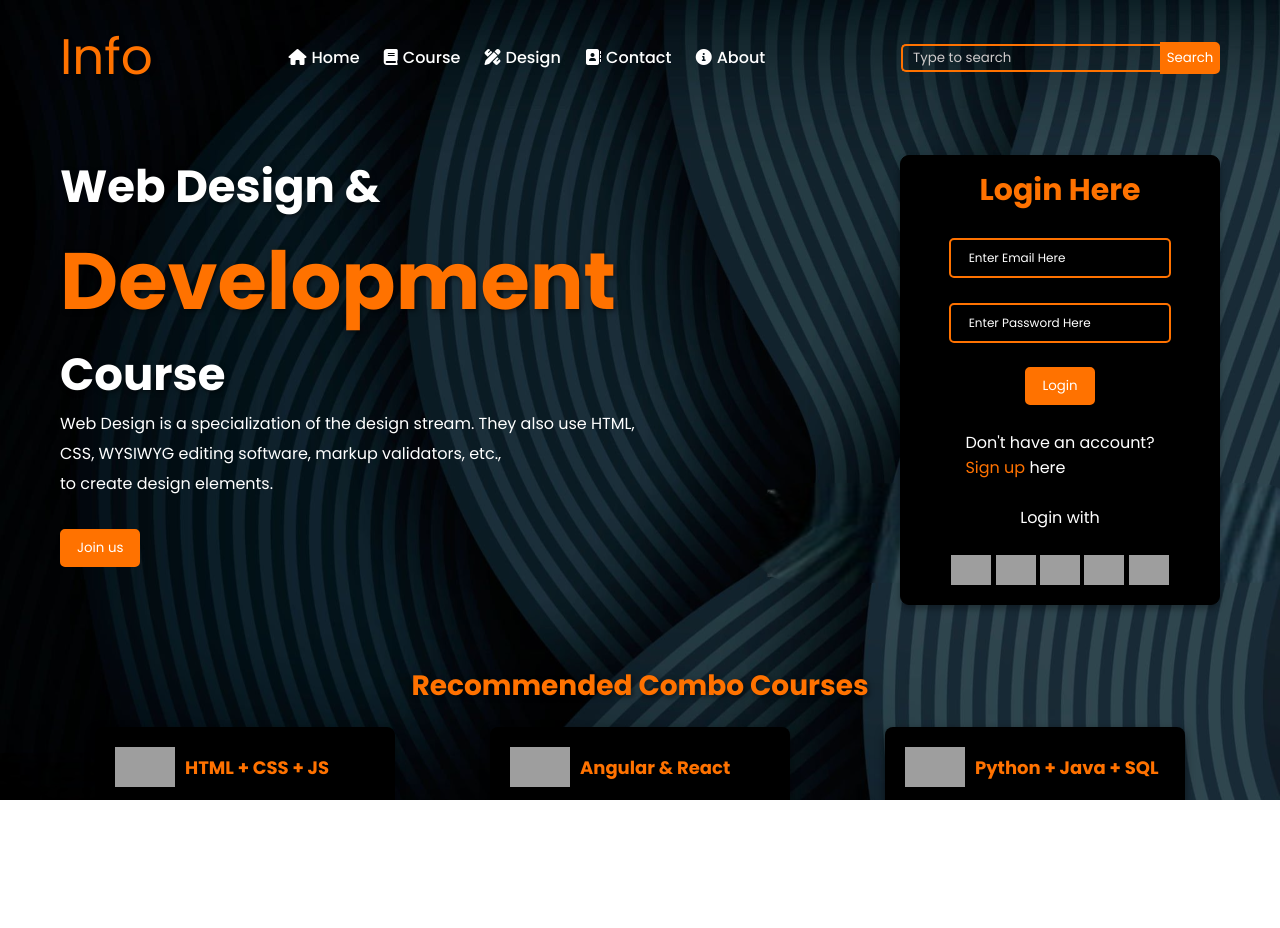
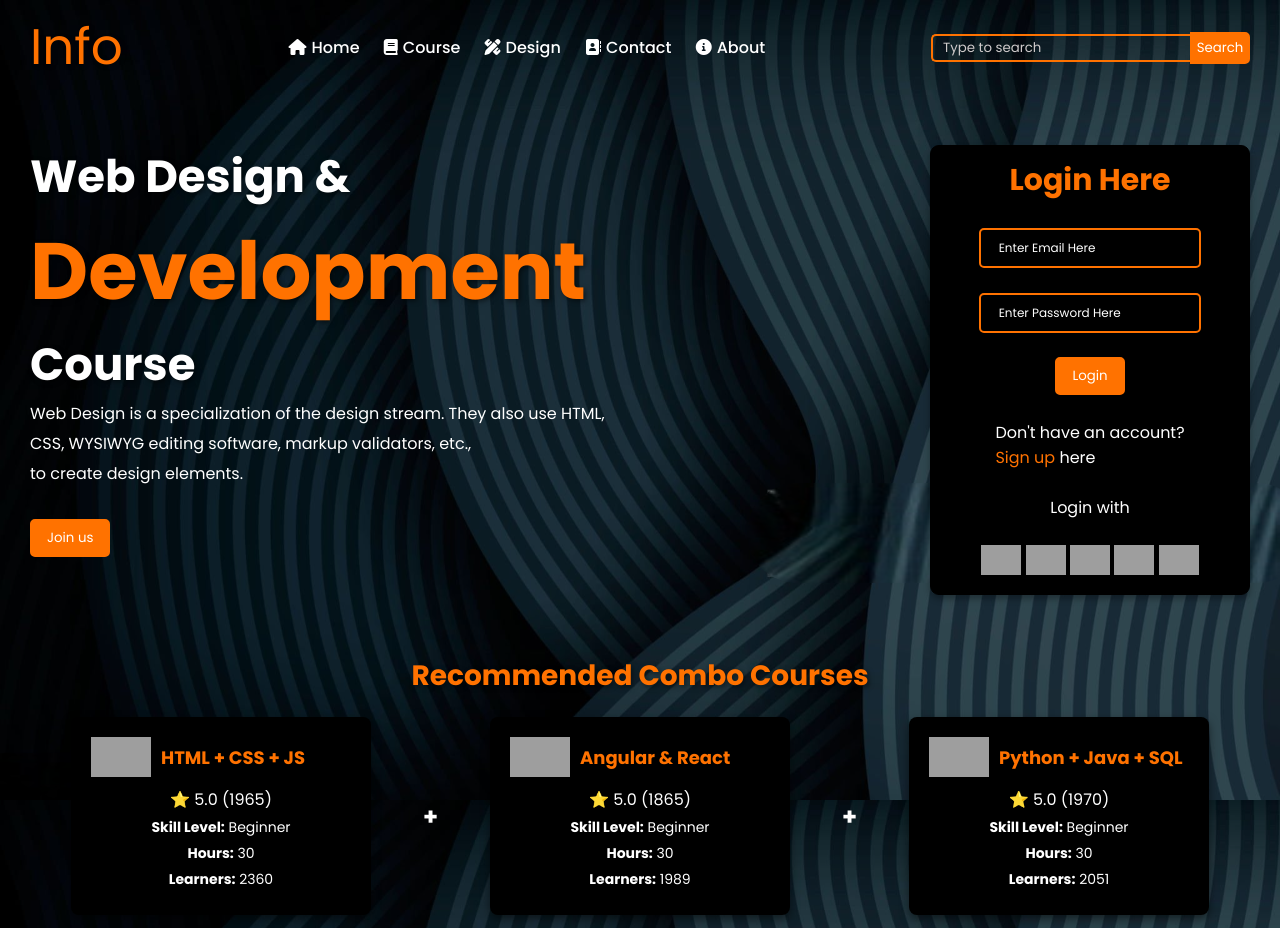
Before and after one commit to Ramsu6059/Info-Website, a plain HTML site: page index.html in a window 1280 px wide. Shown: the top 928 px of the page. Before the commit the page ends 800 px from the top, so only its background shows below. Drawn offline with Linux system fonts and the light colour scheme; grey boxes are pictures that could not be loaded.

Commit message:
Update style.css

```diff
--- a/style.css
+++ b/style.css
@@ -4,16 +4,12 @@
     box-sizing:border-box;
     font-family: "Poppins", serif;
 }
-html,body{
-    width:100%;
-    height:100%;
-    overflow-x: hidden;
+body{
     background-image: url('background-abstract.png');
     background-size: cover;
     background-repeat: no-repeat;
     background-attachment: fixed;
     background-position: center;
-    padding: 0;
     padding-top: 10px;
     padding-left: 30px;
     padding-right: 30px;
```
